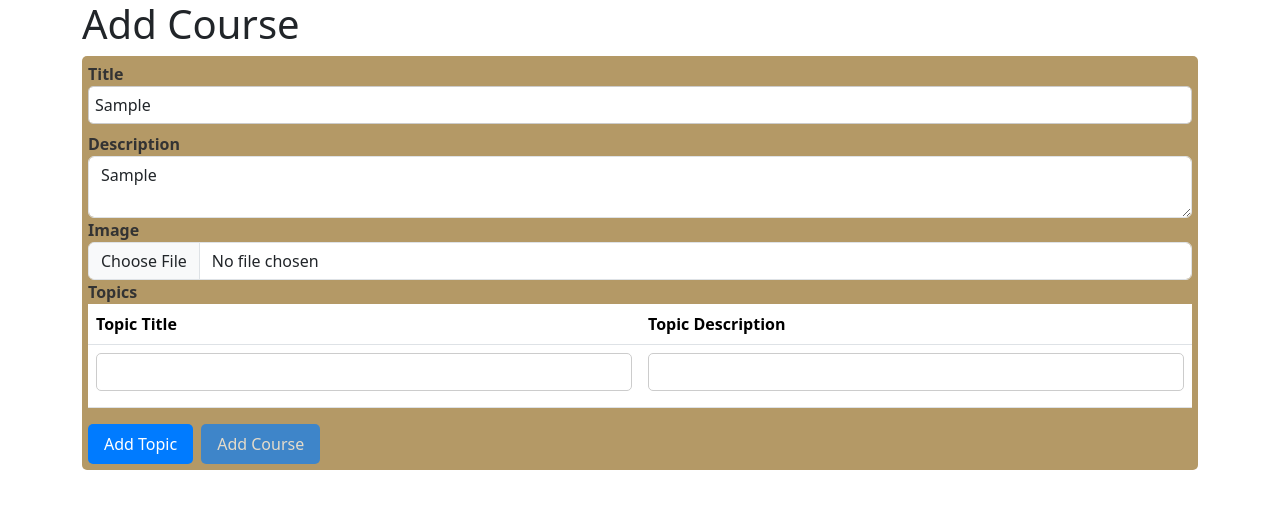
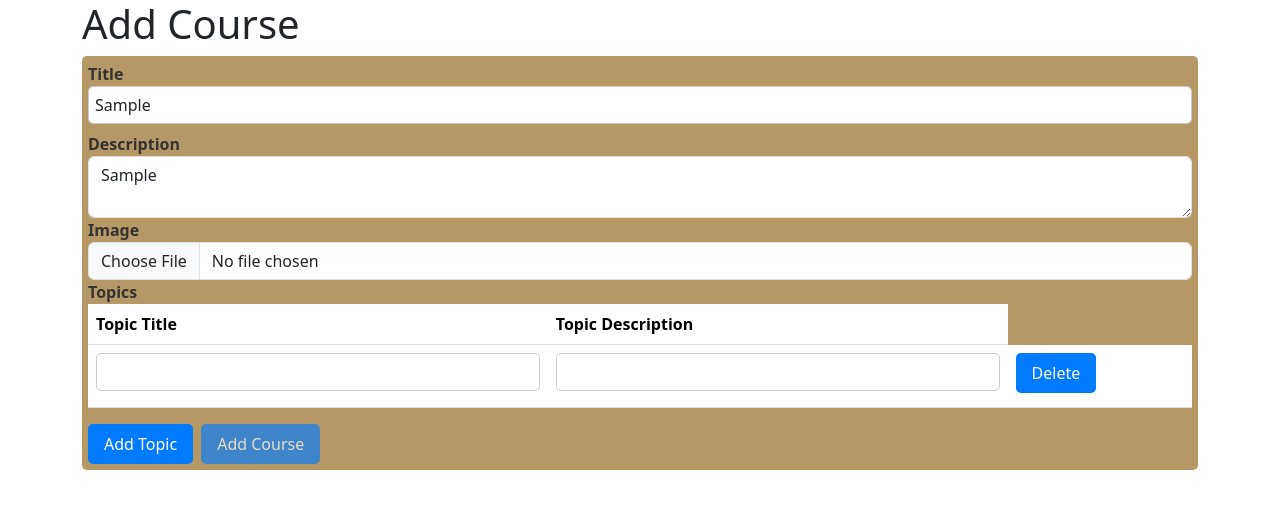
Before and after one commit to JoshuaPoulose/Project, an Angular app in the folder e-project/: page / in a window 1280 px wide. Both pictures are taken after typing "Sample", "Sample" into the empty fields and a click on the button "Add Topic". Shown: the top 508 px of the page. Built offline with nearby package versions, Linux system fonts and the light colour scheme.

Commit message:
front end

```diff
--- a/e-project/src/app/admin-add/admin-add.component.html
+++ b/e-project/src/app/admin-add/admin-add.component.html
@@ -1,40 +1,3 @@
-<!-- <div class="container">
-  <h1>Add Course</h1>
-  <form (ngSubmit)="addCourse()" #courseForm="ngForm">
-    <div class="form-group">
-      <label for="title">Title</label>
-      <input type="text" class="form-control" id="title" name="title" [(ngModel)]="title" required>
-    </div>
-    <div class="form-group">
-      <label for="description">Description</label>
-      <textarea class="form-control" id="description" name="description" [(ngModel)]="description" required></textarea>
-    </div>
-    <div class="form-group">
-      <label for="topics">Topics</label>
-      <table class="table">
-        <thead>
-          <tr>
-            <th>Topic Title</th>
-            <th>Topic Description</th>
-          </tr>
-        </thead>
-        <tbody>
-          <tr *ngFor="let topic of topics; let i = index">
-            <td>
-              <input type="text" class="form-control" name="topicTitle{{i}}" [(ngModel)]="topics[i].name" required>
-            </td>
-            <td>
-              <input type="text" class="form-control" name="topiccontent{{i}}" [(ngModel)]="topics[i].content" required>
-            </td>
-          </tr>
-        </tbody>
-      </table>
-    </div>
-    <button (click)="addTopic()" type="button" class="btn btn-primary">Add Topic</button>
-    <button type="submit" class="btn btn-primary" [disabled]="!courseForm.form.valid">Add Course</button>
-  </form>
-</div> -->
-
 <div class="container">
   <h1>Add Course</h1>
   <form (ngSubmit)="addCourse()" #courseForm="ngForm">
@@ -67,6 +30,9 @@
             <td>
               <input type="text" class="form-control" name="topiccontent{{i}}" [(ngModel)]="topics[i].content" required>
             </td>
+            <td>
+              <button type="button" class="btn btn-danger" (click)="deleteTopic(i)">Delete</button>
+            </td>
           </tr>
         </tbody>
       </table>
--- a/e-project/src/app/admin-add/admin-add.component.ts
+++ b/e-project/src/app/admin-add/admin-add.component.ts
@@ -14,6 +14,10 @@
   description:string='';
   topics: Topic[]=[];
   file!: File;
+
+  deleteTopic(index: number): void {
+    this.topics.splice(index, 1);
+  }
 
 
 
```
